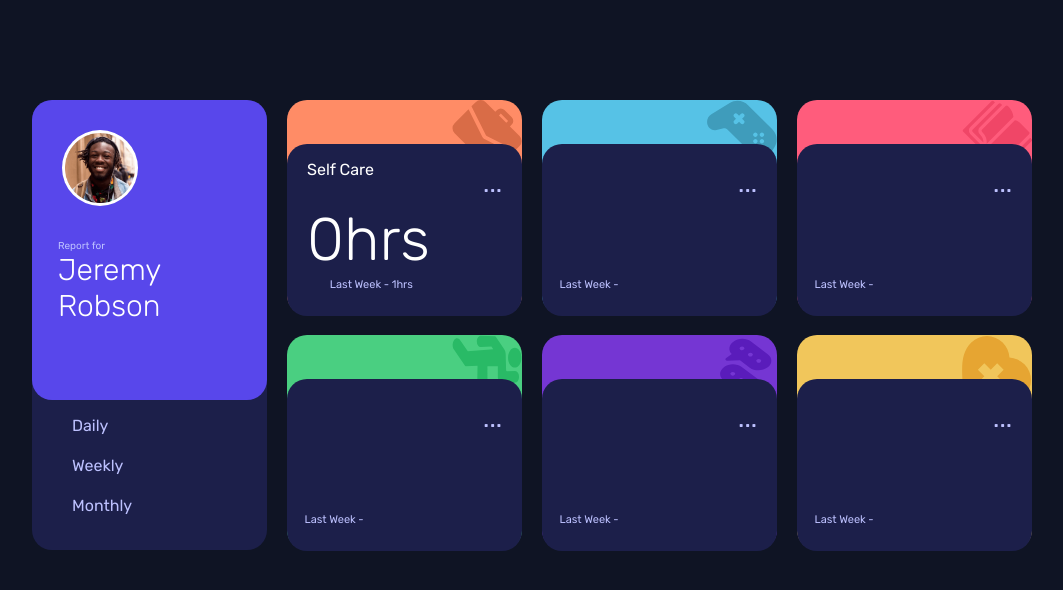
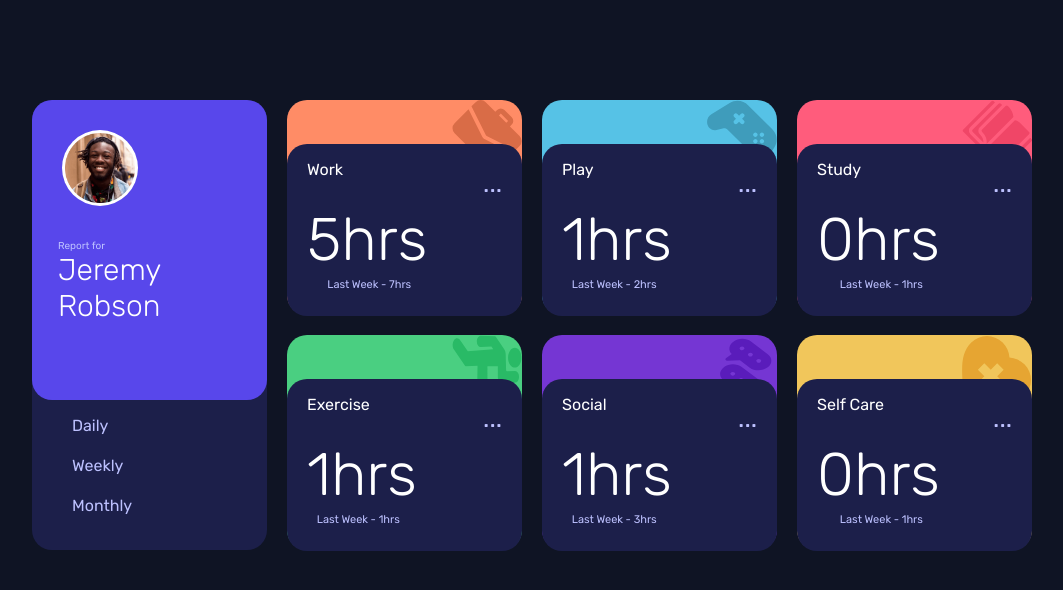
Before and after one commit to Asante-Nsiah/Time_tracking_dashboard_project, a plain HTML site: page index.html in a window 1280 px wide. Both pictures are taken after a click on the item "Daily". Shown: the whole page, without its empty margins (108-1171 px from the left). Drawn offline with nearby package versions, Linux system fonts and the light colour scheme.

Commit message:
Each and switch case in Javascript file

```diff
--- a/index.html
+++ b/index.html
@@ -39,12 +39,12 @@
                     <div id="design-icon"> <img  src="/images/icon-work.svg" alt=""></div>
                     <div class="work-details">
                         <div class="first-detail">
-                            <p id="title"></p>
-                            <p id="hours"></p>
+                            <p class="title"></p>
+                            <p class="hours"></p>
                         </div>
                         <div class="second-detail">
                             <p id="three-dot">...</p>
-                            <p id="past-week">Last Week - <span id="past-hour"></span></p>
+                            <p id="past-week">Last Week - <span class="past-hour"></span></p>
                         </div>
                     </div>
                 </div>
@@ -55,12 +55,12 @@
                     <div id="design-icon"> <img  src="/images/icon-play.svg" alt=""></div>
                     <div class="work-details">
                         <div class="first-detail">
-                            <p id="title"></p>
-                            <p id="hours"></p>
+                            <p class="title"></p>
+                            <p class="hours"></p>
                         </div>
                         <div class="second-detail">
                             <p id="three-dot">...</p>
-                            <p id="past-week">Last Week - <span id="past-hour"></span></p>
+                            <p id="past-week">Last Week - <span class="past-hour"></span></p>
                         </div>
                     </div>
                 </div>
@@ -71,12 +71,12 @@
                     <div id="design-icon"> <img  src="/images/icon-study.svg" alt=""></div>
                     <div class="work-details">
                         <div class="first-detail">
-                            <p id="title"></p>
-                            <p id="hours"></p>
+                            <p class="title"></p>
+                            <p class="hours"></p>
                         </div>
                         <div class="second-detail">
                             <p id="three-dot">...</p>
-                            <p id="past-week">Last Week - <span id="past-hour"></span></p>
+                            <p id="past-week">Last Week - <span class="past-hour"></span></p>
                         </div>
                     </div>
                 </div>
@@ -87,12 +87,12 @@
                     <div id="design-icon"> <img  src="/images/icon-exercise.svg" alt=""></div>
                     <div class="work-details">
                         <div class="first-detail">
-                            <p id="title"></p>
-                            <p id="hours"></p>
+                            <p class="title"></p>
+                            <p class="hours"></p>
                         </div>
                         <div class="second-detail">
                             <p id="three-dot">...</p>
-                            <p id="past-week">Last Week - <span id="past-hour"></span></p>
+                            <p id="past-week">Last Week - <span class="past-hour"></span></p>
                         </div>
                     </div>
                 </div>
@@ -103,12 +103,12 @@
                     <div id="design-icon"> <img  src="/images/icon-social.svg" alt=""></div>
                     <div class="work-details">
                         <div class="first-detail">
-                            <p id="title"></p>
-                            <p id="hours"></p>
+                            <p class="title"></p>
+                            <p class="hours"></p>
                         </div>
                         <div class="second-detail">
                             <p id="three-dot">...</p>
-                            <p id="past-week">Last Week - <span id="past-hour"></span></p>
+                            <p id="past-week">Last Week - <span class="past-hour"></span></p>
                         </div>
                     </div>
                 </div>
@@ -119,12 +119,12 @@
                     <div id="design-icon"> <img  src="/images/icon-self-care.svg" alt=""></div>
                     <div class="work-details">
                         <div class="first-detail">
-                            <p id="title"></p>
-                            <p id="hours"></p>
+                            <p class="title"></p>
+                            <p class="hours"></p>
                         </div>
                         <div class="second-detail">
                             <p id="three-dot">...</p>
-                            <p id="past-week">Last Week - <span id="past-hour"></span></p>
+                            <p id="past-week">Last Week - <span class="past-hour"></span></p>
                         </div>
                     </div>
                 </div>
--- a/script.js
+++ b/script.js
@@ -1,45 +1,50 @@
 const daily = document.getElementById("daily-report");
 const weekly = document.getElementById("weekly-report");
 const monthly = document.getElementById("monthly-report");
-const titleRob = document.querySelector("#title");
-const hoursRob = document.querySelector("#hours");
-const prevHour = document.querySelector("#past-hour");
+const titleRob = document.querySelector(".title");
+const hoursRob = document.querySelector(".hours");
+const prevHour = document.querySelector(".past-hour");
 
 
-let menu_container = document.createElement("div");
-menu_container.className = "menu-details";
-document.body.appendChild(menu_container);
+
 
 
 $(document).ready(function() {
+
+    const updateDaily = (data,period) => {
+
+        $(".item-container").each(function(index){
+            $(this).find(".title").text(data[index].title);
+
+            switch (period) {
+                case "d":
+                    $(this).find(".hours").text(data[index].timeframes.daily.current+"hrs");
+                    $(this).find(".past-hour").text(data[index].timeframes.daily.previous+"hrs");
+                    document.body.style.color = "white";
+                    break;
+
+                    case "w":
+                    $(this).find(".hours").text(data[index].timeframes.weekly.current+"hrs");
+                    $(this).find(".past-hour").text(data[index].timeframes.weekly.previous+"hrs");
+                    document.body.style.color = "white";
+                    break;
+
+                    case "m":
+                    $(this).find(".hours").text(data[index].timeframes.monthly.current+"hrs");
+                    $(this).find(".past-hour").text(data[index].timeframes.monthly.previous+"hrs");
+                    document.body.style.color = "white";
+                    break;
+
+                default:
+                    break;
+            }
+        })
+    }
     $.getJSON("data.json", function(data){
-    $.each(data, function(key, value){
-        console.log(value);
+        console.log(data);
+        daily.addEventListener('click', () => updateDaily(data,"d"))
+        weekly.addEventListener('click', () => updateDaily(data,"w"))
+        monthly.addEventListener('click', () => updateDaily(data,"m"))
 
-
-        daily.addEventListener("click",  () => {
-            console.log(daily);
-            titleRob.innerText = value.title;
-            hoursRob.innerText = value.timeframes.daily.current+"hrs";
-            document.body.style.color = "white";
-            prevHour.innerText = value.timeframes.daily.previous+"hrs";
-        });
-
-        weekly.addEventListener("click",  () => {
-            console.log(weekly);
-            titleRob.innerText = value.title;
-            hoursRob.innerText = value.timeframes.weekly.current+"hrs";
-            document.body.style.color = "white";
-            prevHour.innerText = value.timeframes.weekly.previous+"hrs";
-        });
-
-        monthly.addEventListener("click",  () => {
-            console.log(monthly);
-            titleRob.innerText = value.title;
-            hoursRob.innerText = value.timeframes.monthly.current+"hrs";
-            document.body.style.color = "white";
-            prevHour.innerText = value.timeframes.monthly.previous+"hrs";
-        });
-    });
     });
 });
--- a/styles.css
+++ b/styles.css
@@ -142,7 +142,7 @@ body{
     #past-week{
         font-size: 11px;
     }
-    #hours{
+    .hours{
         font-size: 30px;
         margin: 0;
     }
@@ -247,7 +247,7 @@ body{
         margin-left: 20px;
         color: white;
     }
-    #hours{
+    .hours{
         font-size: 60px;
         font-weight: 300;
         margin-top: 25px;
```
Also changed, not shown: data.json (line endings or trailing spaces).
